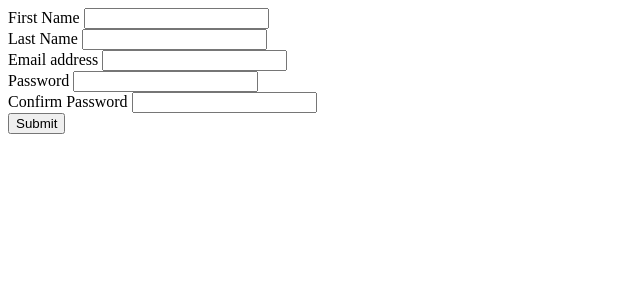
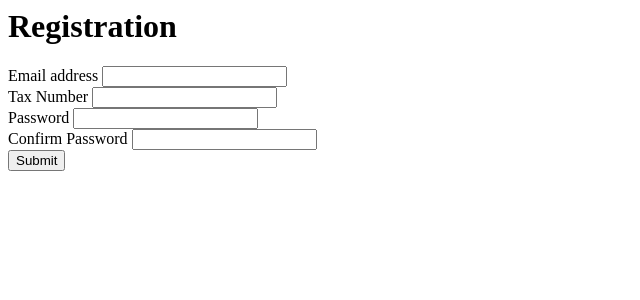
Before and after one commit to feher-at/php_webshop, a PHP site: page /register.php in a window 1280 px wide. Shown: the top 300 px of the page, without its empty margins (0-640 px from the left). Run offline with PHP 8.4, Linux system fonts and the light colour scheme.

Commit message:
just delete in the register php the last name and the firstname input field because i found that we won't use it,and create a Tax Number field insted of them,and i deleted the username field in the User.php file as well

```diff
--- a/app/models/User.php
+++ b/app/models/User.php
@@ -6,7 +6,7 @@ namespace app\models;
 class User
 {
 
-    public string $userName;
+
     public int $iD;
     public string $email;
     public int $taxNumber;
@@ -22,9 +22,9 @@ class User
      * @param string $password
      * @param bool $confirmed
      */
-    public function __construct(string $userName, int $iD, string $email, int $taxNumber, string $password, bool $confirmed)
+    public function __construct(int $iD, string $email, int $taxNumber, string $password, bool $confirmed)
     {
-        $this->userName = $userName;
+
         $this->iD = $iD;
         $this->email = $email;
         $this->taxNumber = $taxNumber;
--- a/app/views/auth/register.php
+++ b/app/views/auth/register.php
@@ -1,19 +1,20 @@
-<div class="row ">
-    <h1></h1>
+<div class="container">
+    <div class="row justify-content-center">
+        <h1> Registration</h1>
+    </div>
+
 </div>
 
 <form action ="" method="post">
-    <div class="form-group">
-        <label >First Name</label>
-        <input type="text" name="firstname" class="form-control">
-    </div>
-    <div class="form-group">
-        <label >Last Name</label>
-        <input type="text" name="lastname" class="form-control">
-    </div>
+
+
     <div class="form-group">
         <label >Email address</label>
         <input type="email" name="email" class="form-control">
+    </div>
+    <div class="form-group">
+        <label >Tax Number</label>
+        <input type="text" name="taxNumber" class="form-control">
     </div>
     <div class="form-group">
         <label>Password</label>
```
